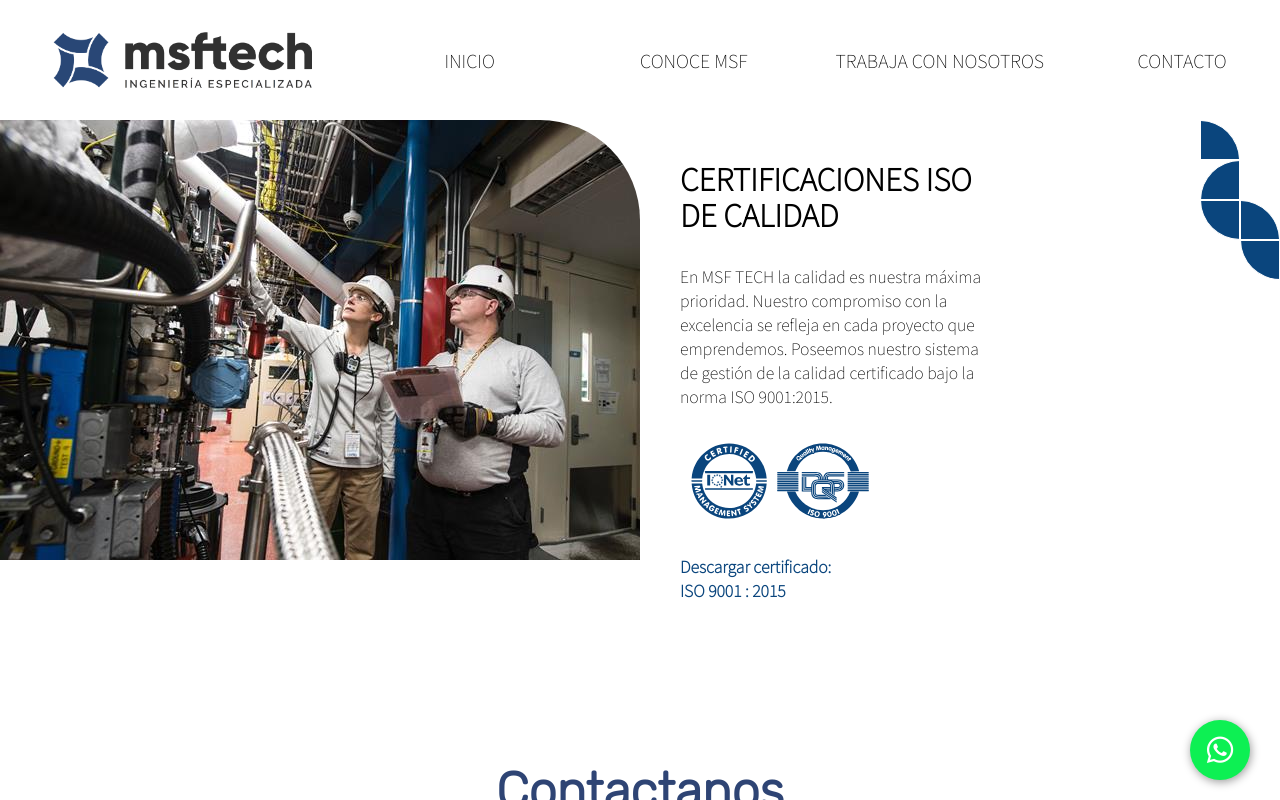
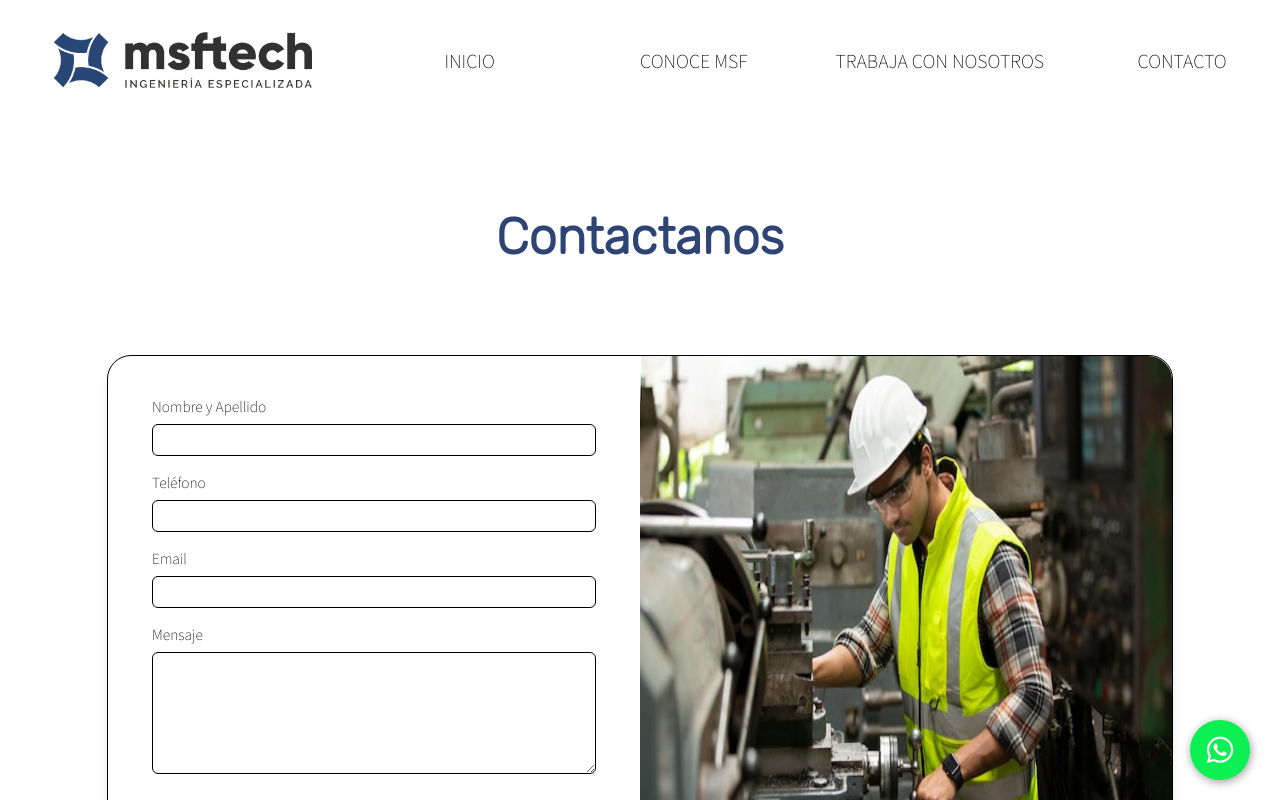
Before and after one commit to MatiasLuengo/MSF-web, a React (Vite) app: page /Servicios in a window 1280 px wide. Shown: the top 800 px of the page. Built offline with nearby package versions, Linux system fonts and the light colour scheme.

Commit message:
Applying requested changes

```diff
--- a/src/routes/OurHistory.jsx
+++ b/src/routes/OurHistory.jsx
@@ -1,6 +1,10 @@
 import producción_industrial from "../assets/producción_industrial.jpg"
 import { StaffContainer } from "../components/StaffContainer"
 import { Banner } from "../components/Banner"
+import imgSecurity from "../assets/seguridad3.jpg"
+import iso from "../assets/ISO-9001B.svg"
+import iqnet from "../assets/iqNetB.svg"
+import ISO_9001_2015 from "../assets/certificado_ISO_9001_2015.pdf"
 
 export const OurHistory = ({  }) => {
 
@@ -8,8 +12,32 @@ export const OurHistory = ({  }) => {
         <>
         <section>
             <Banner img={producción_industrial} alt={"Taller Industrial"} text={"Nuestra Empresa"}/>
-            <p className="w-1/2 m-auto text-center text-2xl font-normal my-20">Promovemos la colaboración de todos los miembros de la empresa, valorando sus talentos y experiencias, sumando nuestras fuerzas para ofrecerle la máxima calidad en nuestros productos y servicios. </p>
-            <StaffContainer/>
+            <p className="w-2/3 mx-auto text-center text-2xl font-normal my-28">El 20 de agosto de 2010 nace MSF TECH S.A. Desde sus inicios la empresa tiene como su objetivo principal brindar soluciones técnicamente avanzadas que respondan a los requerimientos del cliente.<br/><br/>
+            Un hito fundamental es haber sido contratada en el año 2011 por INVAP S.E., para el desarrollo de proyectos ejecutivos pertenecientes al “Sistema de tratamiento de residuos no combustibles de la Central Nuclear Atucha II” con la fabricación del equipamiento y los sistemas de control individual y agrupados bajo un entorno SCADA –Win CC (Siemens.)</p>
+            <article className="xlg:flex mb-10">
+                <img className="rounded-tr-[100px] xlg:w-1/2 max-xlg:rounded-[0px] max-xlg:mx-auto" src={imgSecurity} alt="" />
+                <section className="flex flex-row justify-between w-2/3 mx-auto xlg:w-1/2">
+                    <div className="flex flex-col w-[350px] text-start py-10 pl-0 xlg:pl-10 pr-0">
+                        {/* <h3 className="uppercase font-bold text-3xl mx-auto">Certificaciones ISO de calidad</h3> */}
+                        <h3 className="uppercase font-bold text-3xl ml-0">Calidad y Compromiso</h3>
+                        <p className="my-8 mx-auto text-lg">En MSF TECH la calidad es nuestra máxima prioridad. Nuestro compromiso con la excelencia se refleja en cada proyecto que emprendemos. Poseemos nuestro sistema de gestión de la calidad certificado bajo la norma ISO 9001:2015.</p>
+                        <div className="flex flex-row">
+                            <img className="w-24" src={iqnet} alt="Logo de IQNet" />
+                            <img className="w-24" src={iso} alt="Logo ISO 9001" />
+                        </div>
+                        <a className="mt-8 font-semibold text-[#0a457d] hover:scale-105 w-fit" href={ISO_9001_2015} download="certificado_ISO_9001_2015.pdf">Descargar certificado:<br/> ISO 9001 : 2015</a>
+                    </div>
+                    <div className="w-[120px] group relative hidden xxs:block">
+                        <div className="w-10 h-10 bg-[#0a457d] rounded-tr-full absolute left-10 border-white border-[1px] group-hover:translate-x-10 group-hover:translate-y-10 duration-300"></div>
+                        <div className="w-10 h-10 bg-[#0a457d] rounded-tl-full absolute left-10 top-10 border-white border-[1px] group-hover:translate-x-10 group-hover:-translate-y-10 duration-300"></div>
+                        <div className="w-10 h-10 bg-[#0a457d] rounded-bl-full absolute left-10 top-20 border-white border-[1px] group-hover:rotate-90 duration-300"></div>
+                        <div className="w-10 h-10 bg-[#0a457d] rounded-tr-full absolute left-20 top-20 border-white border-[1px] group-hover:rotate-90 group-hover:-translate-x-10 group-hover:translate-y-10 duration-300"></div>
+                        <div className="w-10 h-10 bg-[#0a457d] rounded-bl-full absolute left-20 top-[120px] border-white border-[1px] group-hover:rotate-90 group-hover:-translate-x-20 duration-300"></div>
+                    </div>
+                </section>
+            </article>
+            {/* <p className="w-1/2 m-auto text-center text-2xl font-normal my-20">Promovemos la colaboración de todos los miembros de la empresa, valorando sus talentos y experiencias, sumando nuestras fuerzas para ofrecerle la máxima calidad en nuestros productos y servicios. </p>
+            <StaffContainer/> */}
         </section>
         </>
     )
--- a/src/routes/Services.jsx
+++ b/src/routes/Services.jsx
@@ -1,34 +1,10 @@
 import {ContactForm} from "../components/ContactForm"
-import imgSecurity from "../assets/seguridad3.jpg"
-import iso from "../assets/ISO-9001B.svg"
-import iqnet from "../assets/iqNetB.svg"
-import ISO_9001_2015 from "../assets/certificado_ISO_9001_2015.pdf"
 
 export const Services = ({  }) => {
 
     return (
         <>
-        <article className="grid lg:grid-cols-2">
-            <img className=" rounded-tr-[100px] " src={imgSecurity} alt="" />
-            <section className="flex flex-row justify-between">
-                <div className="flex flex-col w-96 p-10 text-start">
-                    <h3 className="uppercase font-bold text-3xl mx-auto">Certificaciones ISO de calidad</h3>
-                    <p className="my-8 mx-auto">En MSF TECH la calidad es nuestra máxima prioridad. Nuestro compromiso con la excelencia se refleja en cada proyecto que emprendemos. Poseemos nuestro sistema de gestión de la calidad certificado bajo la norma ISO 9001:2015.</p>
-                    <div className="flex flex-row">
-                        <img className="w-24" src={iqnet} alt="Logo de IQNet" />
-                        <img className="w-24" src={iso} alt="Logo ISO 9001" />
-                    </div>
-                    <a className="mt-8 font-semibold text-[#0a457d] hover:scale-105 w-fit" href={ISO_9001_2015} download="certificado_ISO_9001_2015.pdf">Descargar certificado:<br/> ISO 9001 : 2015</a>
-                </div>
-                <div className="w-[120px] group relative">
-                    <div className="w-10 h-10 bg-[#0a457d] rounded-tr-full absolute left-10 border-white border-[1px]"></div>
-                    <div className="w-10 h-10 bg-[#0a457d] rounded-tl-full absolute left-10 top-10 border-white border-[1px]"></div>
-                    <div className="w-10 h-10 bg-[#0a457d] rounded-bl-full absolute left-10 top-20 border-white border-[1px]"></div>
-                    <div className="w-10 h-10 bg-[#0a457d] rounded-tr-full absolute left-20 top-20 border-white border-[1px]"></div>
-                    <div className="w-10 h-10 bg-[#0a457d] rounded-bl-full absolute left-20 top-[120px] border-white border-[1px]"></div>
-                </div>
-            </section>
-        </article>
+
         <ContactForm/>
         </>
     )
--- a/tailwind.config.js
+++ b/tailwind.config.js
@@ -13,6 +13,7 @@ export default {
       'noto': ['Noto Sans JP', 'ui-sans-serif', 'system-ui'],
     },
     screens: {
+      'xxs': '460px',
       'xs': '550px',
       'sm': '640px',
       'lg': '768px',
```
Also changed, not shown: src/index.css (+19 -0 lines).
